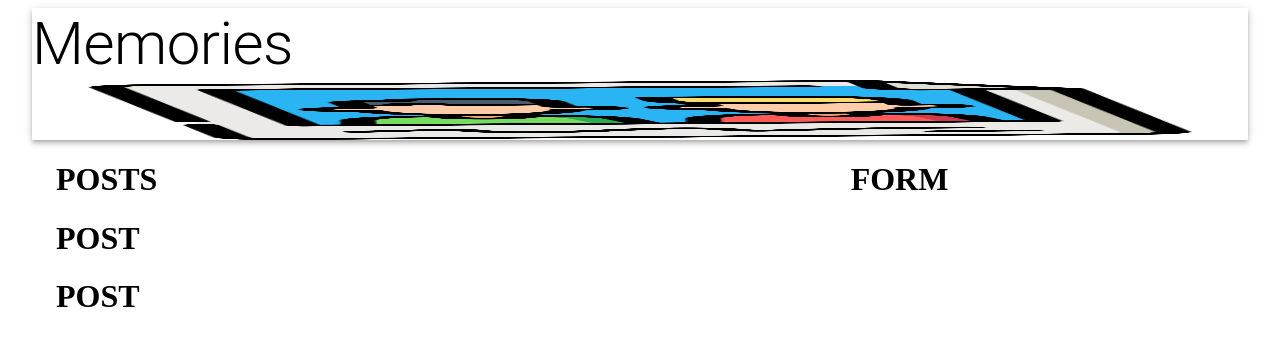
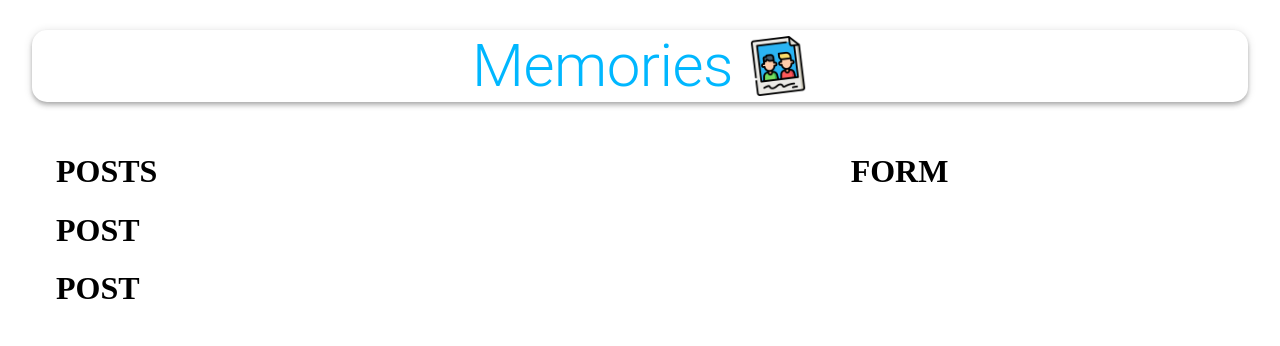
Before and after one commit to Rezaatae/MyFirstMernProj, a React (Create React App) app in the folder client/: page / in a window 1280 px wide. Shown: the top 346 px of the page. Built offline with nearby package versions, Linux system fonts and the light colour scheme.

Commit message:
added style code

```diff
--- a/client/src/App.js
+++ b/client/src/App.js
@@ -4,12 +4,16 @@
 import Posts from './components/Posts/Posts';
 import Form from './components/Form/Form';
 import memories from './images/memories.png';
+import useStyles from './styles';
+
 const App = () => {
+    const classes = useStyles();
+
     return (
-        <Container maxWidth="lg">
-            <AppBar position="static" color="inherit">
-                <Typography variant="h2" align="centre">Memories</Typography>
-                <img src={memories} alt="memories" height="60" />
+        <Container maxwidth="lg">
+            <AppBar className={classes.appBar} position="static" color="inherit">
+                <Typography className={classes.heading} variant="h2" align="centre">Memories</Typography>
+                <img className={classes.image} src={memories} alt="memories" height="60" />
             </AppBar>
             <Grow in >
                 <Container>
--- a/client/src/components/Form/Form.js
+++ b/client/src/components/Form/Form.js
@@ -1,6 +1,9 @@
 import React from 'react';
+import useStyles from './styles';
+
 
 const Form = () => {
+    const classes = useStyles();
     return (
         <h1>FORM</h1>
     );
--- a/client/src/components/Form/styles.js
+++ b/client/src/components/Form/styles.js
@@ -0,0 +1,24 @@
+import { makeStyles } from '@material-ui/core/styles';
+
+export default makeStyles((theme) => ({
+  root: {
+    '& .MuiTextField-root': {
+      margin: theme.spacing(1),
+    },
+  },
+  paper: {
+    padding: theme.spacing(2),
+  },
+  form: {
+    display: 'flex',
+    flexWrap: 'wrap',
+    justifyContent: 'center',
+  },
+  fileInput: {
+    width: '97%',
+    margin: '10px 0',
+  },
+  buttonSubmit: {
+    marginBottom: 10,
+  },
+}));
--- a/client/src/components/Posts/Post/Post.js
+++ b/client/src/components/Posts/Post/Post.js
@@ -1,7 +1,10 @@
 import React from 'react';
-import Posts from '../Posts';
+
+import useStyles from './styles';
+
 
 const Post = () => {
+    const classes = useStyles();
     return (
         <h1>POST</h1>
     );
--- a/client/src/components/Posts/Post/styles.js
+++ b/client/src/components/Posts/Post/styles.js
@@ -0,0 +1,52 @@
+import { makeStyles } from '@material-ui/core/styles';
+
+export default makeStyles({
+  media: {
+    height: 0,
+    paddingTop: '56.25%',
+    backgroundColor: 'rgba(0, 0, 0, 0.5)',
+    backgroundBlendMode: 'darken',
+  },
+  border: {
+    border: 'solid',
+  },
+  fullHeightCard: {
+    height: '100%',
+  },
+  card: {
+    display: 'flex',
+    flexDirection: 'column',
+    justifyContent: 'space-between',
+    borderRadius: '15px',
+    height: '100%',
+    position: 'relative',
+  },
+  overlay: {
+    position: 'absolute',
+    top: '20px',
+    left: '20px',
+    color: 'white',
+  },
+  overlay2: {
+    position: 'absolute',
+    top: '20px',
+    right: '20px',
+    color: 'white',
+  },
+  grid: {
+    display: 'flex',
+  },
+  details: {
+    display: 'flex',
+    justifyContent: 'space-between',
+    margin: '20px',
+  },
+  title: {
+    padding: '0 16px',
+  },
+  cardActions: {
+    padding: '0 16px 8px 16px',
+    display: 'flex',
+    justifyContent: 'space-between',
+  },
+});
--- a/client/src/components/Posts/Posts.js
+++ b/client/src/components/Posts/Posts.js
@@ -1,7 +1,9 @@
 import React from 'react';
 import Post from './Post/Post';
+import useStyles from './styles';
 
 const Posts = () => {
+    const classes = useStyles();
     return (
         <>
             <h1>POSTS</h1>
--- a/client/src/components/Posts/styles.js
+++ b/client/src/components/Posts/styles.js
@@ -0,0 +1,14 @@
+import { makeStyles } from '@material-ui/core/styles';
+
+export default makeStyles((theme) => ({
+  mainContainer: {
+    display: 'flex',
+    alignItems: 'center',
+  },
+  smMargin: {
+    margin: theme.spacing(1),
+  },
+  actionDiv: {
+    textAlign: 'center',
+  },
+}));
--- /dev/null
+++ b/client/src/styles.js
@@ -0,0 +1,18 @@
+import { makeStyles } from '@material-ui/core/styles';
+
+export default makeStyles(() => ({
+  appBar: {
+    borderRadius: 15,
+    margin: '30px 0',
+    display: 'flex',
+    flexDirection: 'row',
+    justifyContent: 'center',
+    alignItems: 'center',
+  },
+  heading: {
+    color: 'rgba(0,183,255, 1)',
+  },
+  image: {
+    marginLeft: '15px',
+  },
+}));
```
